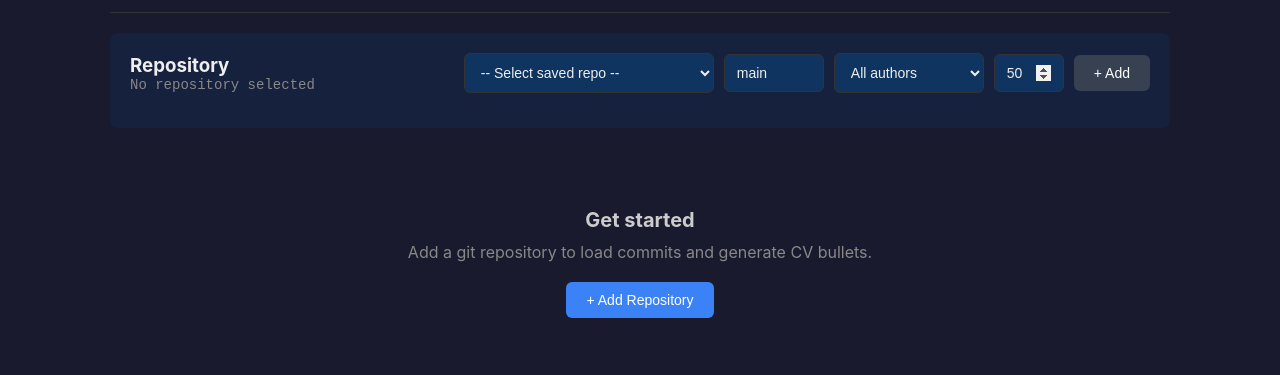
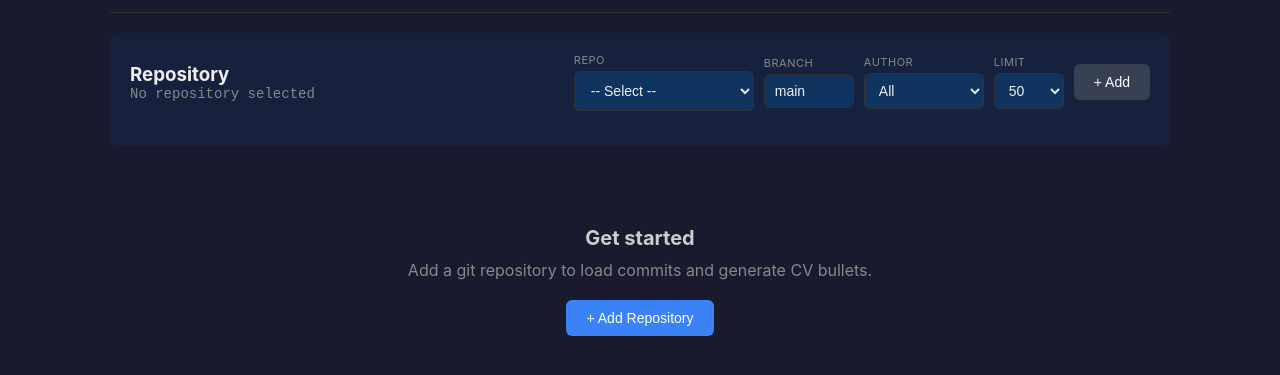
Before and after one commit to commitkit/commitkit-desktop, a website with bundled scripts: page src/renderer/index.html in a window 1280 px wide. Shown: the part 67-442 px from the top of the page. Built offline with nearby package versions, Linux system fonts and the light colour scheme.

Commit message:
Add labeled filter dropdowns and show loaded commit count
- Add labels to all filter fields (Repo, Branch, Author, Limit)
- Change commit count from text input to dropdown with presets
- Display "X loaded, Y selected" in selection count
- Restyle filter controls with consistent spacing

🤖 Generated with [Claude Code](https://claude.com/claude-code)

Co-Authored-By: Claude Opus 4.5 <noreply@anthropic.com>

```diff
--- a/src/renderer/index.html
+++ b/src/renderer/index.html
@@ -428,10 +428,23 @@
       color: #eee;
     }
 
+    .filter-group {
+      display: flex;
+      flex-direction: column;
+      gap: 4px;
+    }
+
+    .filter-group label {
+      font-size: 11px;
+      color: #888;
+      text-transform: uppercase;
+      letter-spacing: 0.5px;
+    }
+
     .branch-input,
     .author-select,
-    .count-input {
-      padding: 10px 12px;
+    .count-select {
+      padding: 8px 10px;
       background: #0f3460;
       border: 1px solid #333;
       border-radius: 6px;
@@ -439,34 +452,37 @@
       font-size: 14px;
     }
 
+    .repo-dropdown {
+      min-width: 180px;
+    }
+
     .branch-input {
-      width: 100px;
+      width: 90px;
     }
 
     .author-select {
-      min-width: 150px;
-      max-width: 200px;
+      min-width: 120px;
+      max-width: 180px;
       cursor: pointer;
     }
 
-    .author-select option {
+    .author-select option,
+    .count-select option {
       background: #0f3460;
       color: #eee;
     }
 
-    .count-input {
+    .count-select {
       width: 70px;
+      cursor: pointer;
     }
 
     .branch-input:focus,
     .author-select:focus,
-    .count-input:focus {
+    .count-select:focus,
+    .repo-dropdown:focus {
       outline: none;
       border-color: #3b82f6;
-    }
-
-    .count-input::-webkit-inner-spin-button {
-      opacity: 1;
     }
   </style>
 </head>
@@ -490,14 +506,34 @@
           <p class="repo-path" id="repoPath">No repository selected</p>
         </div>
         <div class="repo-actions">
-          <select id="repoSelect" class="repo-dropdown">
-            <option value="">-- Select saved repo --</option>
-          </select>
-          <input type="text" id="branchInput" class="branch-input" placeholder="main" value="main" title="Branch">
-          <select id="authorSelect" class="author-select" title="Filter by author">
-            <option value="">All authors</option>
-          </select>
-          <input type="number" id="maxCountInput" class="count-input" placeholder="50" value="50" min="1" max="500" title="Max commits">
+          <div class="filter-group">
+            <label for="repoSelect">Repo</label>
+            <select id="repoSelect" class="repo-dropdown">
+              <option value="">-- Select --</option>
+            </select>
+          </div>
+          <div class="filter-group">
+            <label for="branchInput">Branch</label>
+            <input type="text" id="branchInput" class="branch-input" placeholder="main" value="main">
+          </div>
+          <div class="filter-group">
+            <label for="authorSelect">Author</label>
+            <select id="authorSelect" class="author-select">
+              <option value="">All</option>
+            </select>
+          </div>
+          <div class="filter-group">
+            <label for="maxCountSelect">Limit</label>
+            <select id="maxCountSelect" class="count-select">
+              <option value="10">10</option>
+              <option value="25">25</option>
+              <option value="50" selected>50</option>
+              <option value="100">100</option>
+              <option value="250">250</option>
+              <option value="500">500</option>
+              <option value="">All</option>
+            </select>
+          </div>
           <button id="addRepoBtn" class="secondary">+ Add</button>
         </div>
       </div>
--- a/src/renderer/renderer.ts
+++ b/src/renderer/renderer.ts
@@ -43,7 +43,7 @@ interface SavedRepo {
 const repoSelect = document.getElementById('repoSelect') as HTMLSelectElement;
 const branchInput = document.getElementById('branchInput') as HTMLInputElement;
 const authorSelect = document.getElementById('authorSelect') as HTMLSelectElement;
-const maxCountInput = document.getElementById('maxCountInput') as HTMLInputElement;
+const maxCountSelect = document.getElementById('maxCountSelect') as HTMLSelectElement;
 const addRepoBtn = document.getElementById('addRepoBtn') as HTMLButtonElement;
 const addRepoBtn2 = document.getElementById('addRepoBtn2') as HTMLButtonElement;
 const repoPath = document.getElementById('repoPath') as HTMLElement;
@@ -85,7 +85,7 @@ async function init() {
   repoSelect.addEventListener('change', onRepoSelected);
   branchInput.addEventListener('change', onBranchChanged);
   authorSelect.addEventListener('change', onFiltersChanged);
-  maxCountInput.addEventListener('change', onFiltersChanged);
+  maxCountSelect.addEventListener('change', onFiltersChanged);
   addRepoBtn.addEventListener('click', addRepository);
   addRepoBtn2.addEventListener('click', addRepository);
   selectAllBtn.addEventListener('click', toggleSelectAll);
@@ -219,7 +219,8 @@ async function loadCommits() {
 
   const branch = branchInput.value.trim() || 'main';
   const author = authorSelect.value || undefined;
-  const maxCount = parseInt(maxCountInput.value, 10) || 50;
+  const maxCountValue = maxCountSelect.value;
+  const maxCount = maxCountValue ? parseInt(maxCountValue, 10) : undefined;
   const result = await window.commitkit.loadCommits(currentRepoPath, { maxCount, branch, author }) as LoadCommitsResult;
 
   if (Array.isArray(result)) {
@@ -293,10 +294,11 @@ function toggleSelectAll() {
 }
 
 function updateSelectionCount() {
-  const count = selectedCommits.size;
-  selectionCount.textContent = `${count} commit${count !== 1 ? 's' : ''} selected`;
-  generateBtn.disabled = count === 0;
-  selectAllBtn.textContent = selectedCommits.size === commits.length ? 'Deselect All' : 'Select All';
+  const selected = selectedCommits.size;
+  const total = commits.length;
+  selectionCount.textContent = `${total} loaded, ${selected} selected`;
+  generateBtn.disabled = selected === 0;
+  selectAllBtn.textContent = selected === total ? 'Deselect All' : 'Select All';
 }
 
 async function generateBullets() {
```
